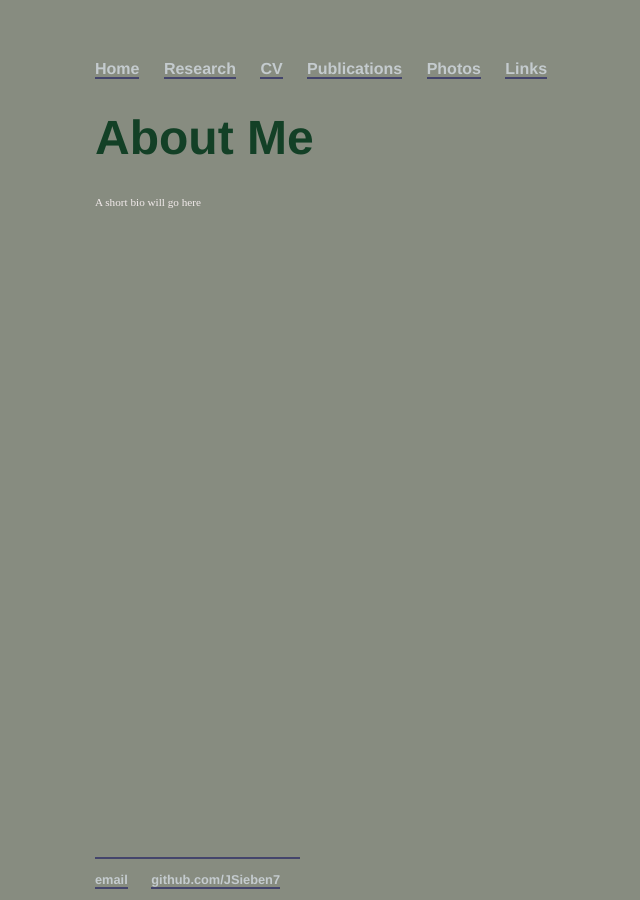
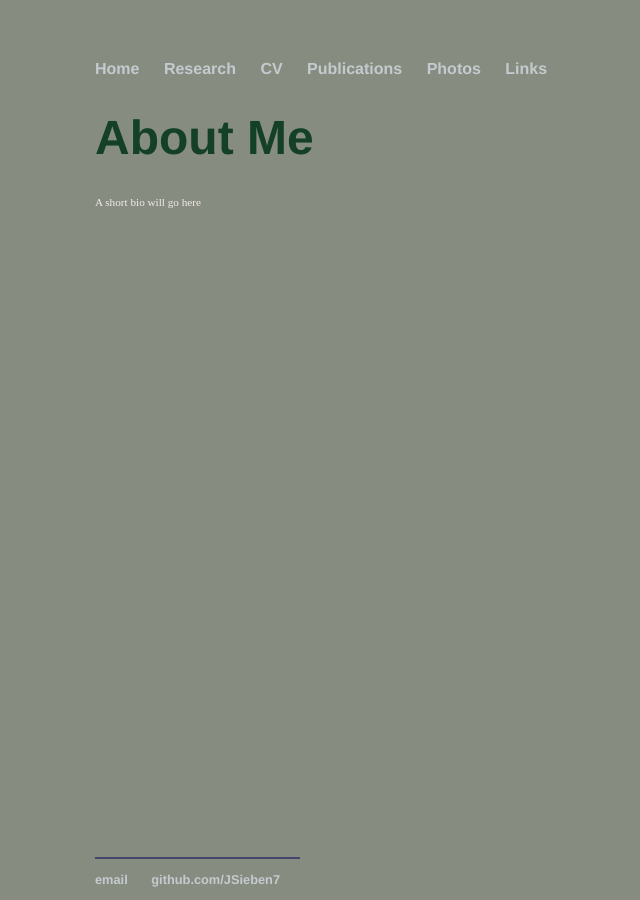
Before and after one commit to JSieben7/JSieben7.github.io, a Jekyll site: the page built from index.html, in a window 1280 px wide. Shown: the whole page, without its empty margins (97-737 px from the left). Built offline with Jekyll 4.4.1, drawn with Linux system fonts in a browser that asks for light colours.

Commit message:
Update main.css

```diff
--- a/css/main.css
+++ b/css/main.css
@@ -12,7 +12,7 @@ nav ul, footer ul {
 nav ul li, footer ul li {
     display: inline;
     margin-right: 20px;
-    border-bottom: 2px solid #44456c;
+    /*border-bottom: 2px solid #44456c;*/
 }
 a {
     text-decoration: none;
```
